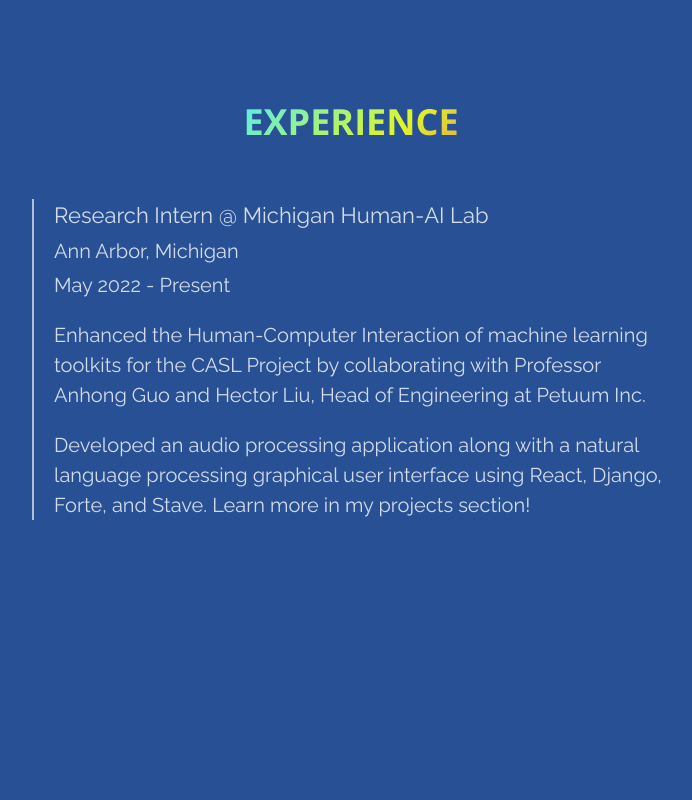
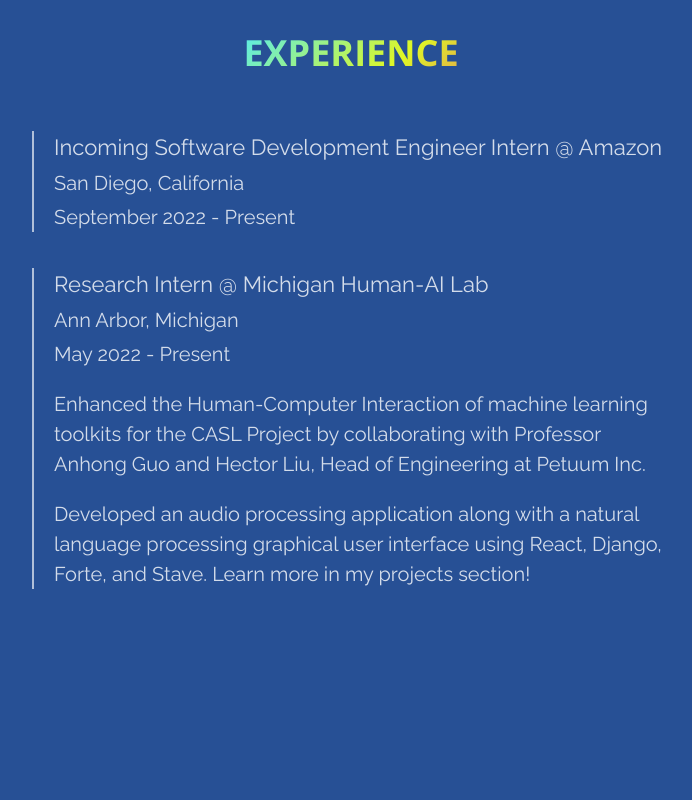
Before and after one commit to OscarSong2003/personalWebsite, a React (Create React App) app: page / in a window 1280 px wide. Shown: the part 1940-2740 px from the top of the page, without its empty margins (289-981 px from the left). Built offline with nearby package versions, Linux system fonts and the light colour scheme.

Commit message:
added incoming internship

```diff
--- a/src/components/Experience.tsx
+++ b/src/components/Experience.tsx
@@ -14,6 +14,13 @@
              <Heading mb={5} color="whiteAlpha.900" className="animate-character3">Experience</Heading>
              <Flex mt={9} direction="column" justifyContent="left" alignItems="left"
              width="50%" marginLeft="2px" borderLeft="2px" borderLeftWidth="2px" pl={5} borderColor="whiteAlpha.700">
+                <Text fontSize="22px" color="whiteAlpha.800">Incoming Software Development Engineer Intern @ Amazon</Text>
+                <Text mt={1} fontSize="20px" color="whiteAlpha.800">San Diego, California</Text>
+                <Text mt={1} fontSize="20px" color="whiteAlpha.800">September 2022 - Present</Text>
+            </Flex>
+
+             <Flex mt={9} direction="column" justifyContent="left" alignItems="left"
+             width="50%" marginLeft="2px" borderLeft="2px" borderLeftWidth="2px" pl={5} borderColor="whiteAlpha.700">
                 <Text fontSize="22px" color="whiteAlpha.800">Research Intern @ Michigan Human-AI Lab</Text>
                 <Text mt={1} fontSize="20px" color="whiteAlpha.800">Ann Arbor, Michigan</Text>
                 <Text mt={1} fontSize="20px" color="whiteAlpha.800">May 2022 - Present</Text>
@@ -28,16 +35,9 @@
                     user interface using React, Django, Forte, and Stave. Learn more in my projects section!
                 </Text>
              </Flex>
-             {/* <Box mt={9} width="20%" justifyContent="center" alignItems="center">
-                <hr></hr>
-             </Box> */}
-             {/* <Flex direction="column" justifyContent="left" alignItems="left"
-             width="50%">
-                <Text mt={8} fontSize="22px" color="whiteAlpha.800">Student Developer @ The Friday Projects</Text>
-                <Text mt={1} fontSize="20px" color="whiteAlpha.800">Remote</Text>
-                <Text mt={1} fontSize="20px" color="whiteAlpha.800">Summer 2021 - Present</Text>
+             {/* Incoming */}
 
-                <Text my={5} fontSize="20px" color="whiteAlpha.800">
+                {/* <Text my={5} fontSize="20px" color="whiteAlpha.800">
                     Enhanced the Human-Computer Interaction of machine learning toolkits
                     for the CASL Project by collaborating with Professor Anhong Guo and Hector Liu,
                     Head of Engineering at Petuum Inc.</Text>
@@ -45,11 +45,8 @@
                 <Text fontSize="20px" color="whiteAlpha.800">
                     Developed an audio processing application along with a natural language processing graphical
                     user interface using React, Django, Forte, and Stave. Learn more in my projects section!
-                </Text>
-             </Flex>
-             <Box mt={9} width="20%" justifyContent="center" alignItems="center">
-                <hr></hr>
-             </Box> */}
+                </Text> */}
+
         </Flex>
     )
 }
--- a/src/components/ReachOut.tsx
+++ b/src/components/ReachOut.tsx
@@ -19,7 +19,9 @@
         width="100%" height="700px">
             <Center width="100%"><Heading mb={5} color="whiteAlpha.900" className="animate-character6">Contact & Connect With Me</Heading></Center>
             <Box mt={3} width="55%" textAlign="center">
-                <Text fontSize="2xl" color="whiteAlpha.800">I am currently seeking software engineering related internships and opportunities!
+                <Text fontSize="2xl" color="whiteAlpha.800">
+                {/* I am currently seeking software engineering related internships and opportunities! */}
+                I am always interested to chat about new opportunities in AI or Software Engineering.
                 If you would like to connect with me or simply chat, please do not hesitate to reach out at anytime on LinkedIn or Email!
                 I will try to respond as soon as possible.</Text>
             </Box>
```
